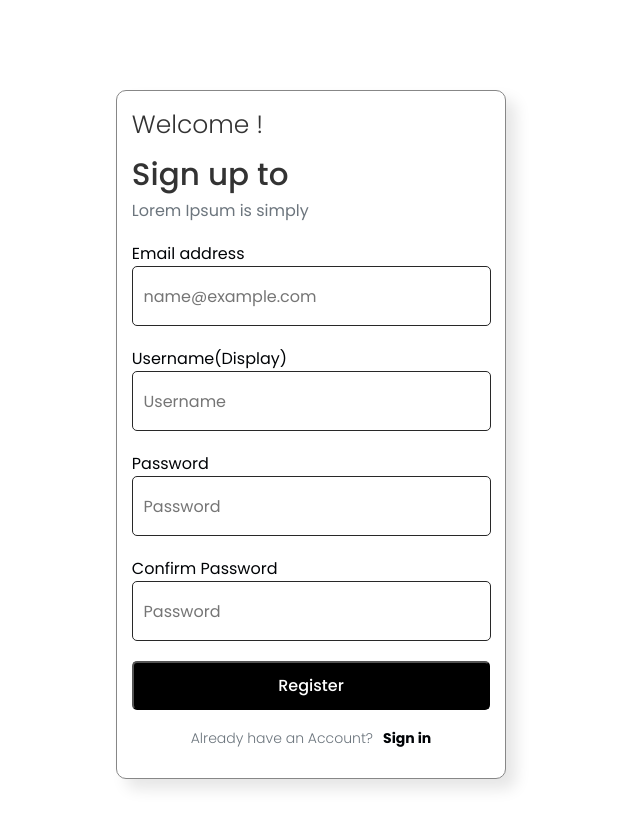
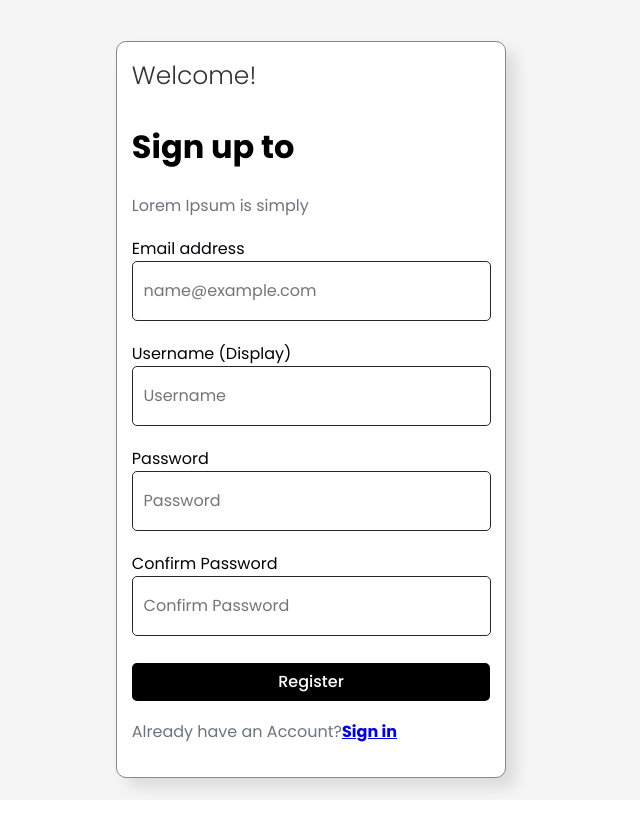
Before and after one commit to Narongwas/thinc.-PROJ, a React (Create React App) app: page /Register in a window 1280 px wide. Shown: the top 836 px of the page, without its empty margins (329-969 px from the left). After the commit the page ends 800 px from the top, so only its background shows below. Built offline with nearby package versions, Linux system fonts and the light colour scheme.

Commit message:
post page 200 char limit and home post content limit
Signed-off-by: Sorrawit Poomseetong <6731357021@student.chula.ac.th>

```diff
--- a/src/Pages/Home.css
+++ b/src/Pages/Home.css
@@ -34,10 +34,14 @@ h2 {
     top: 50%;
     left: 50%;
     transform: translate(-50%, -50%);
-    text-align: center;
+    overflow: hidden;
+    text-overflow: ellipsis;
+    word-wrap: break-word;
+    display: -webkit-box;
+    -webkit-line-clamp: 10;
+    -webkit-box-orient: vertical;
+    overflow: hidden;
 }
-
-
 
 .topost-btn{
     bottom: 20px;
--- a/src/Pages/PostPage.css
+++ b/src/Pages/PostPage.css
@@ -84,6 +84,10 @@
   padding-left: 12px;
   resize: none;
   background-color: #f1f1f1;
+  overflow: auto; /* Changed from hidden to auto */
+  text-overflow: ellipsis;
+  white-space: pre-wrap; /* Changed from nowrap to pre-wrap */
+  word-wrap: break-word; /* Added to handle long words */
 }
 
 
--- a/src/Pages/PostPage.js
+++ b/src/Pages/PostPage.js
@@ -60,10 +60,11 @@ function Box(){
                     <div className="input-group">
                         <textarea
                             className="thought-input"
-                            placeholder="Enter your thought"
+                            placeholder="Enter your thought (max 200 characters)"
                             value={body}
                             onChange={handleBodyChange}
                             aria-label="Thought"
+                            maxLength={200}
                         />
                     </div>
 
--- a/src/Pages/Register.js
+++ b/src/Pages/Register.js
@@ -1,17 +1,18 @@
-import './Register.css'
+import './Register.css';
 import React, { useState } from 'react';
 import api from '../Assets/axiosConfig.js';
 import { useNavigate } from "react-router-dom";
 import { Link } from 'react-router-dom';
+
 function RegisterPage() {
     return (
-        <div classname="registerpage">
+        <div className="registerpage">
             <Box />
         </div>
     );
 }
 
-function Box(){
+function Box() {
     const [email_per, setEmail] = useState('');
     const [password_per, setPassword] = useState('');
     const [username_per, setUsername] = useState('');
@@ -36,6 +37,10 @@ function Box(){
 
     const handleSubmit = (e) => {
         e.preventDefault();
+        if (password_per !== confirm_password_per) {
+            alert("Passwords do not match!");
+            return;
+        }
         api.post('/register', { email: email_per, password: password_per, username: username_per })
             .then(response => {
                 const userId = response.data._id;
@@ -43,18 +48,19 @@ function Box(){
                 setEmail('');
                 setPassword('');
                 setUsername('');
+                setConfirmPassword('');
                 navigate('/Home');
             })
             .catch(error => {
-                alert("Error!");
+                alert("Error during registration!");
             });
     };
 
     return (
-        <form className='form-signup' onSubmit={handleSubmit}>
-            <p class="wec">Welcome !</p>
-            <h1 className="h3mb-3fw-normal">Sign up to</h1>
-            <p>Lorem Ipsum is simply </p>
+        <form className="form-signup" onSubmit={handleSubmit}>
+            <p className="wec">Welcome!</p>
+            <h1 className="h3 mb-3 fw-normal">Sign up to</h1>
+            <p>Lorem Ipsum is simply</p>
             <div className="form-floating">
                 <label htmlFor="floatingInput">Email address</label>
                 <input
@@ -69,9 +75,9 @@ function Box(){
             </div>
 
             <div className="form-floating">
-                <label htmlFor="floatingPassword">Username(Display)</label>
+                <label htmlFor="floatingUsername">Username (Display)</label>
                 <input
-                    type="username"
+                    type="text"
                     name="username"
                     className="form-control"
                     id="floatingUsername"
@@ -95,28 +101,26 @@ function Box(){
             </div>
 
             <div className="form-floating">
-                <label htmlFor="floatingPassword">Confirm Password</label>
+                <label htmlFor="floatingConfirmPassword">Confirm Password</label>
                 <input
                     type="password"
-                    name="password"
+                    name="confirm_password"
                     className="form-control"
                     id="floatingConfirmPassword"
-                    placeholder="Password"
+                    placeholder="Confirm Password"
                     value={confirm_password_per}
                     onChange={handleConfirmPasswordChange}
                 />
             </div>
 
-
-            <button className="w-100btnbtn-lgbtn-primary" type="submit">
+            <button className="w-100 btn btn-lg btn-primary" type="submit">
                 Register
             </button>
-            <p class="mt-5mb-3text-muted">Already have an Account?
-                <a href="/user/register">
-                <Link to={'/Signin'}>
+            <p className="mt-5 mb-3 text-muted">
+                Already have an Account?
+                <Link to="/Signin">
                     <b>Sign in</b>
                 </Link>
-                </a>
             </p>
         </form>
     );
--- a/src/Pages/login.js
+++ b/src/Pages/login.js
@@ -19,8 +19,8 @@ function Box() {
                 <p>Lorem Ipsum is simply </p>
 
                 <div class="form-floating">
-                <p>Username</p>
-                <input type="email" name="email" title="Email address"  id="floatingInput"  placeholder="Enter your user name"/>
+                <p>Email</p>
+                <input type="email" name="email" title="Email address"  id="floatingInput"  placeholder="Enter your email"/>
                 </div>
                 <div class="form-floating">
                 <p>Password</p>
```
Also changed, not shown: 1 other file (tests, documents, lock files or other folders). Lines whose indentation alone changed are shown as unchanged.
